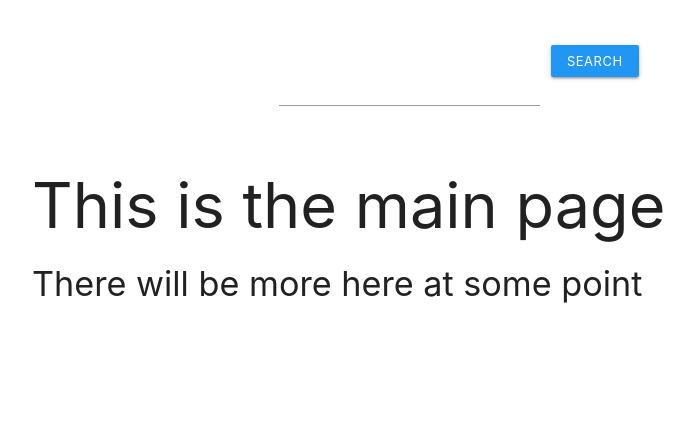
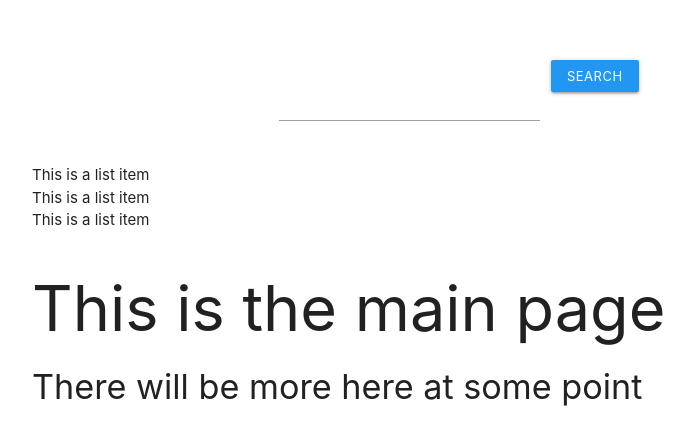
Before and after one commit to snappykiwi/stock-ticker-checker, a React (Create React App) app in the folder client/: page / in a window 1280 px wide. Shown: the top 444 px of the page, without its empty margins (160-854 px from the left). Built offline with nearby package versions, Linux system fonts and the light colour scheme.

Commit message:
added hooks for searchterm and started list comp

```diff
--- a/client/src/components/List/index.js
+++ b/client/src/components/List/index.js
@@ -0,0 +1,16 @@
+import React from 'react';
+
+const List = () => {
+
+
+  return (
+    <ul>
+      <li>This is a list item</li>
+      <li>This is a list item</li>
+      <li>This is a list item</li>
+    </ul>
+  )
+
+}
+
+export default List;
--- a/client/src/components/Searchbar/index.js
+++ b/client/src/components/Searchbar/index.js
@@ -1,14 +1,26 @@
-import React from 'react';
+import React, { useState } from 'react';
 import { Row, Col, TextInput, Button } from 'react-materialize';
 import './styles.css';
 
 const Searchbar = () => {
+
+
+  const [searchTerm, changeSearch] = useState("");
+
+  const enter = (event) => {
+    event.persist();
+    if (event.which === 13) {
+      console.log(searchTerm);
+    }
+  }
+
+
   return (
 
     <Row className="searchRow">
       <Col className="search" s={12} m={8} l={6} offset="l3 m2">
-        <TextInput s={12} m={8}></TextInput>
-        <Button className="blue" small={true}>Search</Button>
+        <TextInput value={searchTerm} onChange={event => { changeSearch(event.target.value) }} onKeyPress={enter} s={12} m={8}></TextInput>
+        <Button onClick={() => console.log(searchTerm)} className="blue" small={true}>Search</Button>
       </Col>
     </Row>
   )
--- a/client/src/components/Searchbar/styles.css
+++ b/client/src/components/Searchbar/styles.css
@@ -1,5 +1,5 @@
 .searchRow {
-  margin-top: 3rem;
+  margin-top: 4rem;
 }
 
 /*
--- a/client/src/pages/Main/Main.js
+++ b/client/src/pages/Main/Main.js
@@ -1,5 +1,6 @@
 import React, { Component } from 'react';
 import Searchbar from '../../components/Searchbar';
+import List from '../../components/List';
 import { Container } from 'react-materialize';
 
 class Main extends Component {
@@ -9,6 +10,7 @@ class Main extends Component {
     return (
       <Container>
         <Searchbar></Searchbar>
+        <List></List>
         <h1>This is the main page</h1>
         <h4>There will be more here at some point</h4>
       </Container>
```
